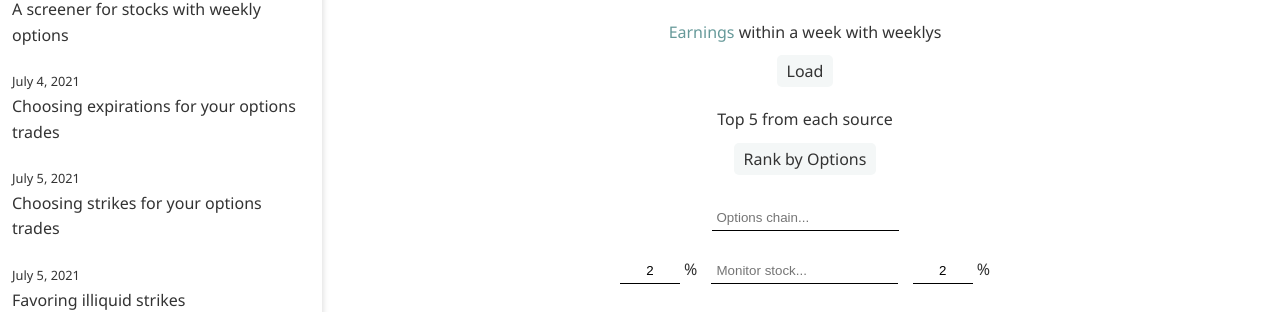
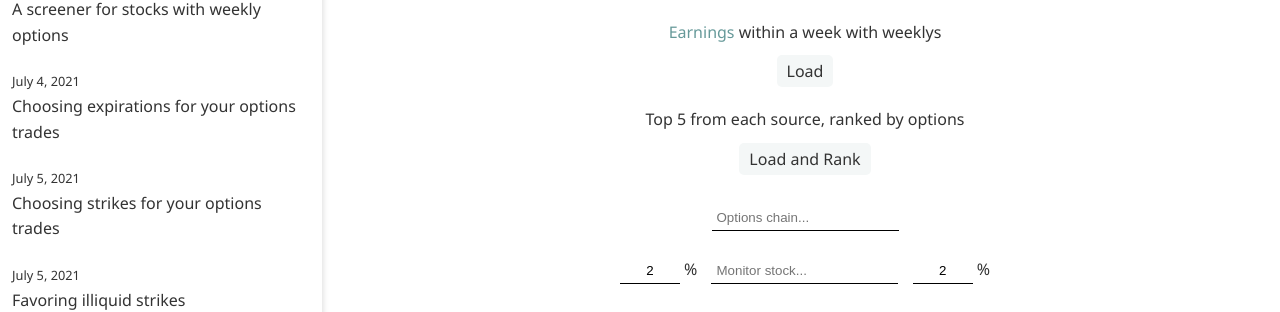
Before and after one commit to ansyblenetwork/aquietlife, a Jekyll site: the page built from _posts/2021-07-08-alerts.md, in a window 1280 px wide and 1339 px high. Shown: the part 516-828 px from the top of the window. Built offline with Jekyll 4.4.1, drawn with Linux system fonts in a browser that asks for light colours; some of the changed lines change nothing that is shown.

Commit message:
Update 2021-07-08-alerts.md

```diff
--- a/_posts/2021-07-08-alerts.md
+++ b/_posts/2021-07-08-alerts.md
@@ -32,8 +32,8 @@
 <div style="margin-bottom:10px; text-align:center" id="earnings"><a target='_blank' href='https://finance.yahoo.com/calendar/earnings'>Earnings</a> within a week with weeklys</div>
 <button id="earningsButton" style="margin:0px auto 20px auto; display:block;" onclick="if (this.textContent == 'Load') updateEarnings(); else addAll(earnings)">Load</button>
 
-<div style="margin-bottom:10px; text-align:center" id="merge">Top 5 from each source</div>
-<button id="mergeButton" style="margin:0px auto 20px auto; display:block;" onclick="mergeAll()">Rank by Options</button>
+<div style="margin-bottom:10px; text-align:center" id="merge">Top 5 from each source, ranked by options</div>
+<button id="mergeButton" style="margin:0px auto 20px auto; display:block;" onclick="mergeAll()">Load and Rank</button>
 
 <div style="width:max-content; margin:auto">
 <input onkeyup="if (event.keyCode == 27) this.value = '';
@@ -108,9 +108,6 @@
 
 function mergeAll() {
 	merge = [];
-	for (let i = 0; (i < earnings.length) && (i < 5); i++) {
-		if (!merge.includes(earnings[i])) merge.push(earnings[i]);
-	}
 	for (let i = 0; (i < stWeeklyList.length) && (i < 5); i++) {
 		if (!merge.includes(stWeeklyList[i])) merge.push(stWeeklyList[i]);
 	}
@@ -120,6 +117,9 @@
 	for (let i = 0; (i < wsbWeeklyList.length) && (i < 5); i++) {
 		if (!merge.includes(wsbWeeklyList[i])) merge.push(wsbWeeklyList[i]);
 	}
+	for (let i = 0; (i < earnings.length) && (i < 5); i++) {
+		if (!merge.includes(earnings[i])) merge.push(earnings[i]);
+	}
 
 	let mergeString = "";
 	for (let i = 0; i < merge.length; i++) {
@@ -127,6 +127,144 @@
 	}
 	if (mergeString) D('merge').innerHTML = mergeString;
 }
+
+
+
+
+
+
+
+
+function analyze() {
+
+	let d = new Date(Date.now() + 1000*60*60*24*12).toISOString();
+	let maxdata =  {};
+
+
+	let promises = [];
+	for (let i = 0; i < merge.length; i++) {
+	promises.push(
+	fetch("https://api.tdameritrade.com/v1/marketdata/chains?apikey=T1V8GYUYK3GKC7HG3L23O9XBJ5OH1C4F&symbol="
+						+ merge[i]
+						+ "&range=OTM&toDate="
+						+ d).then(function(response) {
+		return response.json();
+	}).then(function(data) {
+		console.log(data);
+		if (data.status == "SUCCESS") {
+			maxdata[merge[i]] = {call:0, put:0};
+			for (let contractDate in data.callExpDateMap) {
+
+			/////////////////////// CALLS //////////////////////////////////
+
+				let dstrike = 0;
+				let dpremium = 0;
+				let theStrike;
+
+				let astrike = 0;
+				let apremium = 0;
+				let theaStrike;
+
+				for (let contractStrike in data.callExpDateMap[contractDate]) {
+					let contract = data.callExpDateMap[contractDate][contractStrike][0];
+					if (contract.ask > 0) {
+						if (dpremium) {
+							if (contract.ask < dpremium
+								&& (apremium == 0 || dpremium < apremium || (dpremium == apremium && dstrike < astrike))) {
+								astrike = dstrike;
+								apremium = dpremium;
+								theaStrike = theStrike;
+							} else if (contract.ask > dpremium
+								&& (apremium == 0 || contract.ask < apremium || (contract.ask == apremium && contract.strikePrice < astrike))) {
+								astrike = contract.strikePrice;
+								apremium = contract.ask;
+								theaStrike = contractStrike;
+							}
+						}
+						if (dpremium == 0 || contract.ask < dpremium || (contract.ask == dpremium && contract.strikePrice < dstrike)) {
+							dstrike = contract.strikePrice;
+							dpremium = contract.ask;
+							theStrike = contractStrike;
+						}
+					}
+				}
+
+
+				for (let contractStrike in data.callExpDateMap[contractDate]) {
+					let contract = data.callExpDateMap[contractDate][contractStrike][0];
+					if (contract.tradeTimeInLong) lastTrade = Math.round((Date.now() - contract.tradeTimeInLong)/60000);
+					returnrate = Math.round(100*(contract.bid - dpremium)*365*1000*60*60*24
+							/((dstrike - contract.strikePrice)*(contract.expirationDate-Date.now())));
+					returnrate2 = Math.round(100*(contract.bid - apremium)*365*1000*60*60*24
+							/((astrike - contract.strikePrice)*(contract.expirationDate-Date.now())));
+					margin = Math.round(100*(contract.strikePrice - data.underlyingPrice)/data.underlyingPrice);
+					let threshold = 19;
+					if (contract.daysToExpiration < 3) threshold = 0;
+					if (contract.bid > dpremium && lastTrade < 12*60 && returnrate > 19 && margin > threshold) {
+						if (returnrate2 > maxdata[merge[i]].call) maxdata[merge[i]].call = returnrate2;
+					}
+				}
+
+			/////////////////////// PUTS //////////////////////////////////
+
+				dstrike = 0;
+				dpremium = 0;
+				astrike = 0;
+				apremium = 0;
+				theaStrike = "";
+				theStrike = "";
+				for (let contractStrike in data.putExpDateMap[contractDate]) {
+					let contract = data.putExpDateMap[contractDate][contractStrike][0];
+					if (contract.ask > 0) {
+						if (dpremium) {
+							if (contract.ask < dpremium
+								&& (apremium == 0 || dpremium < apremium || (dpremium == apremium && dstrike > astrike))) {
+								astrike = dstrike;
+								apremium = dpremium;
+								theaStrike = theStrike;
+							} else if (contract.ask > dpremium
+								&& (apremium == 0 || contract.ask < apremium || (contract.ask == apremium && contract.strikePrice > astrike))) {
+								astrike = contract.strikePrice;
+								apremium = contract.ask;
+								theaStrike = contractStrike;
+							}
+						}
+						if (dpremium == 0 || contract.ask < dpremium || (contract.ask == dpremium && contract.strikePrice > dstrike)) {
+							dstrike = contract.strikePrice;
+							dpremium = contract.ask;
+							theStrike = contractStrike;
+						}
+					}
+				}
+
+				for (let contractStrike in data.putExpDateMap[contractDate]) {
+					contract = data.putExpDateMap[contractDate][contractStrike][0];
+					if (contract.tradeTimeInLong) lastTrade = Math.round((Date.now() - contract.tradeTimeInLong)/60000);
+					returnrate = Math.round(100*(contract.bid - dpremium)*365*1000*60*60*24
+						/((contract.strikePrice - dstrike)*(contract.expirationDate-Date.now())));
+					returnrate2 = Math.round(100*(contract.bid - apremium)*365*1000*60*60*24
+						/((contract.strikePrice - astrike)*(contract.expirationDate-Date.now())));
+					margin = Math.round(100*(data.underlyingPrice - contract.strikePrice)/data.underlyingPrice);
+
+					let threshold = 10;
+					if (contract.daysToExpiration < 3) threshold = 0;
+					if (contract.bid > dpremium && lastTrade < 12*60 && returnrate > 19 && margin > threshold) {
+						if (returnrate2 > maxdata[merge[i]].put) maxdata[merge[i]].put = returnrate2;
+					}
+				}
+			}
+		}
+		else D('msg').textContent = "Ticker not found.";
+	})
+	);
+	}
+
+	Promise.all(promises).then(function() {
+		console.log(maxdata);
+	});
+}
+
+
 
 function updateEarnings() {
 	let weeklyQuery = 'https://query1.finance.yahoo.com/v7/finance/quote?symbols=' + weeklys.join();
```
